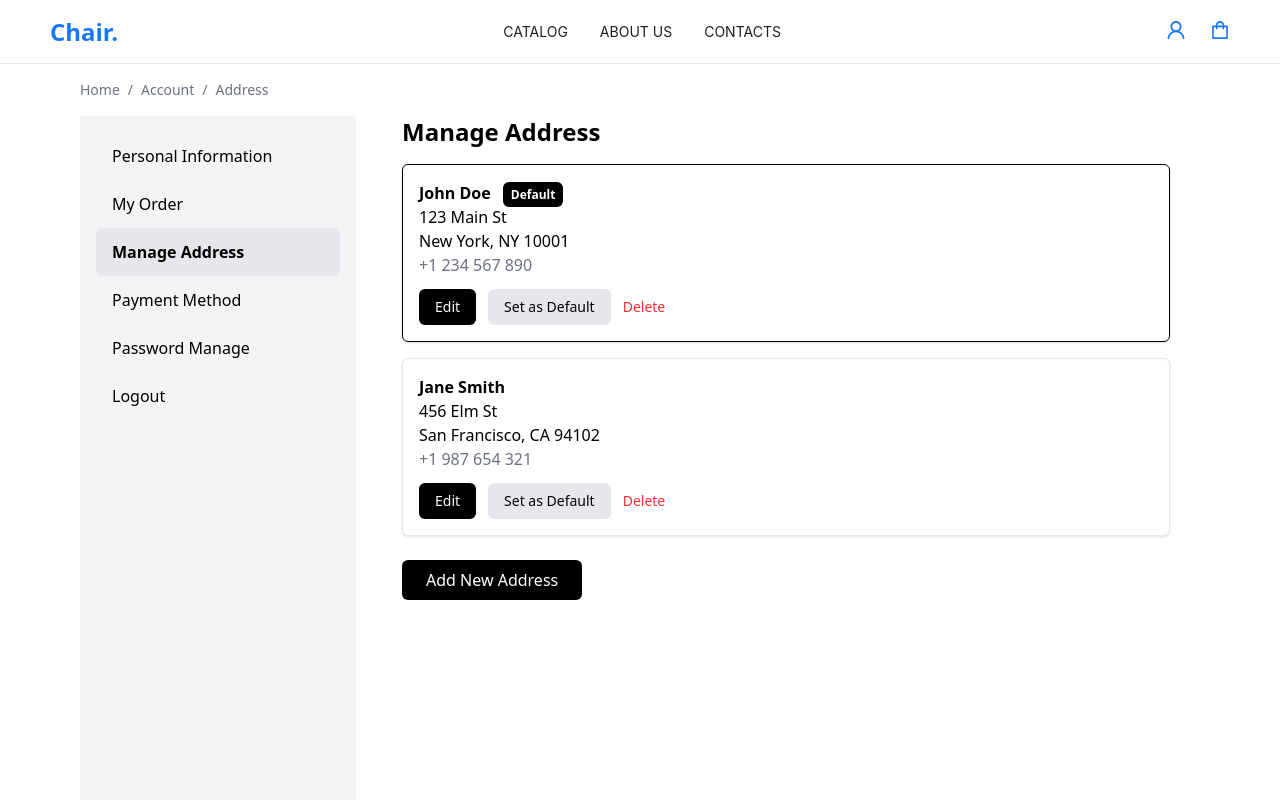
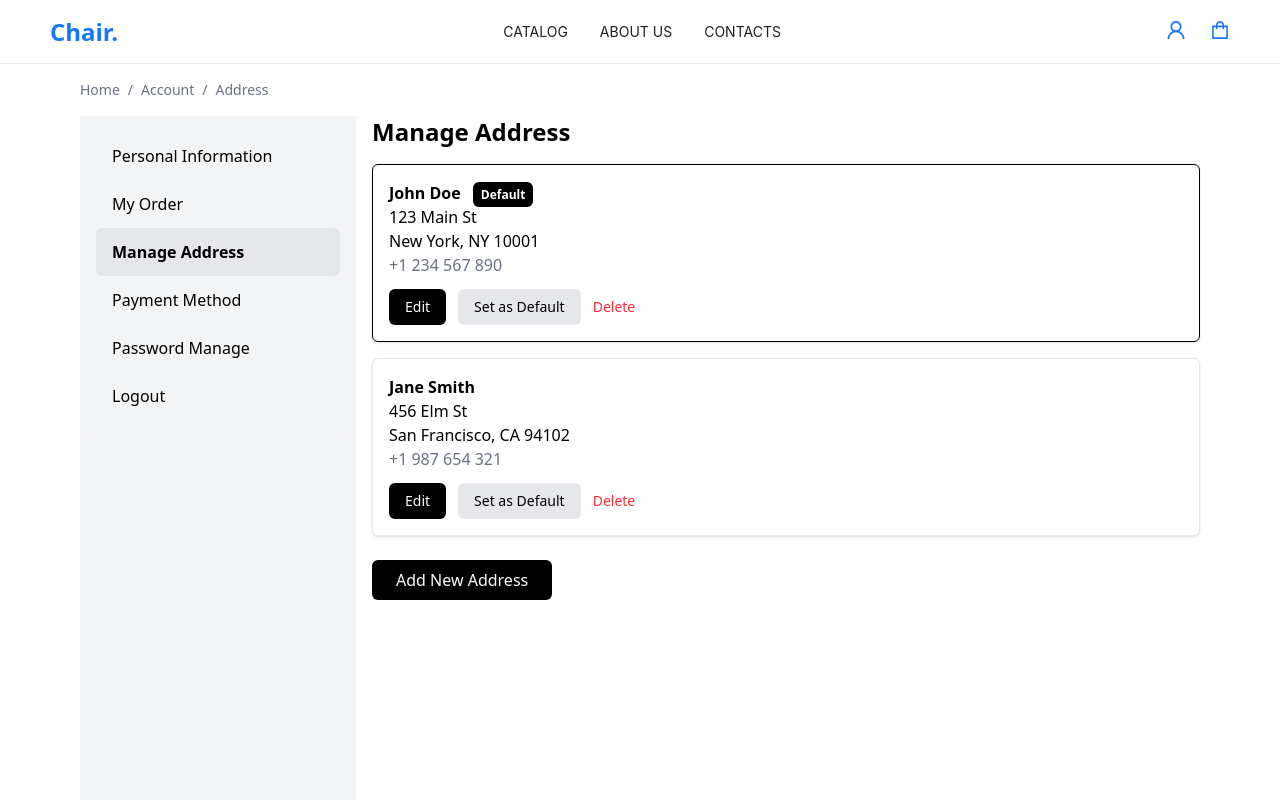
Before and after one commit to chonlapat323/myshop-frontend, a Next.js app: page /account/address in a window 1280 px wide. Shown: the top 800 px of the page. Built offline with nearby package versions, Linux system fonts and the light colour scheme; what @ant-design/nextjs-registry would draw is missing.

Commit message:
check space account ui

```diff
--- a/app/account/address/page.tsx
+++ b/app/account/address/page.tsx
@@ -199,7 +199,7 @@ export default function ManageAddress() {
   };
 
   return (
-    <section className="max-w-3xl mx-auto px-0 py-0">
+    <section className=" mx-auto px-0 py-0">
       <h2 className="text-2xl font-bold mb-4">Manage Address</h2>
 
       {addresses.length > 0 ? (
--- a/app/account/payment/page.tsx
+++ b/app/account/payment/page.tsx
@@ -107,7 +107,7 @@ export default function PaymentMethodPage() {
   };
 
   return (
-    <section className="max-w-3xl mx-auto">
+    <section className="mx-auto">
       <h2 className="text-2xl font-bold mb-4">Payment Methods</h2>
 
       {methods.length > 0 ? (
```
Also changed, not shown: app/account/orders/page.tsx (renamed from app/account/order/page.tsx).
